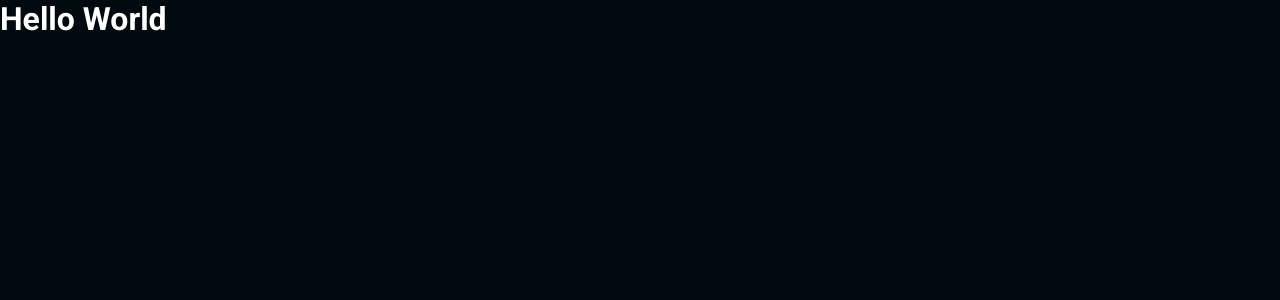
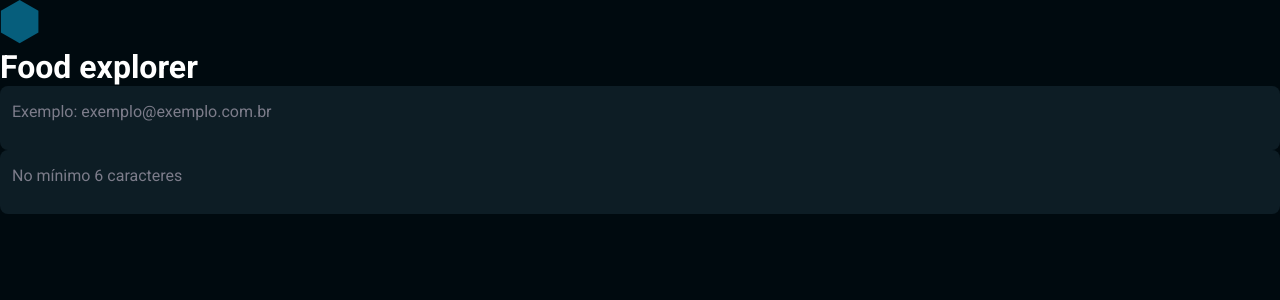
Before and after one commit to agleymelo/food-explorer-web, a React (Vite) app: page / in a window 1280 px wide. Shown: the top 300 px of the page. Built offline with nearby package versions, Linux system fonts and the light colour scheme.

Commit message:
Add component Input

```diff
--- a/src/App.jsx
+++ b/src/App.jsx
@@ -1,7 +1,9 @@
+import { SignIn } from './pages/SignIn'
+
 export function App() {
   return (
     <>
-      <h1>Hello World</h1>
+      <SignIn />
     </>
   )
 }
--- /dev/null
+++ b/src/components/Input/index.jsx
@@ -0,0 +1,10 @@
+import * as S from './styles'
+
+export function Input({ icon: Icon, ...rest }) {
+  return (
+    <S.Container>
+      {Icon && <Icon />}
+      <input type="text" {...rest} />
+    </S.Container>
+  )
+}
--- /dev/null
+++ b/src/components/Input/styles.js
@@ -0,0 +1,26 @@
+import styled from "styled-components";
+
+export const Container = styled.div`
+  height: 4rem;
+
+  background-color: ${({ theme }) => theme.COLORS.DARK_900};
+  padding: 1rem 0.75rem;
+
+  border-radius: 0.5rem;
+
+  > svg {
+    margin-right: 0.875rem;
+  }
+
+  > input {
+    background: none;
+    border: none;
+
+    width: 100%;
+    color: ${({ theme }) => theme.COLORS.LIGHT_100};
+
+    &::placeholder {
+      color: ${({ theme }) => theme.COLORS.LIGHT_500};
+    }
+  }
+`
--- a/src/pages/SignIn/index.jsx
+++ b/src/pages/SignIn/index.jsx
@@ -1,6 +1,7 @@
 import * as S from './styles'
 
 import logo from '../../assets/logo.svg'
+import { Input } from '../../components/Input'
 
 export function SignIn() {
   return (
@@ -9,6 +10,11 @@
         <img src={logo} alt="Logo em formato poligonou na cor azul" />
         <h1>Food explorer</h1>
       </div>
+
+      <form action="">
+        <Input type="email" placeholder="Exemplo: exemplo@exemplo.com.br" />
+        <Input type="password" placeholder="No mínimo 6 caracteres" />
+      </form>
     </S.Container>
   )
 }
--- a/src/styles/global.js
+++ b/src/styles/global.js
@@ -1,4 +1,5 @@
 import { createGlobalStyle } from 'styled-components'
+import { DEVICE_BREAKPOINTS } from './device-breakpoints'
 
 export default createGlobalStyle`
   * {
@@ -9,6 +10,10 @@
 
   :root {
     font-size: 16px;
+
+    @media (max-width: ${DEVICE_BREAKPOINTS.MD}) {
+      font-size: 0.75rem;
+    }
   }
 
   body {
```
